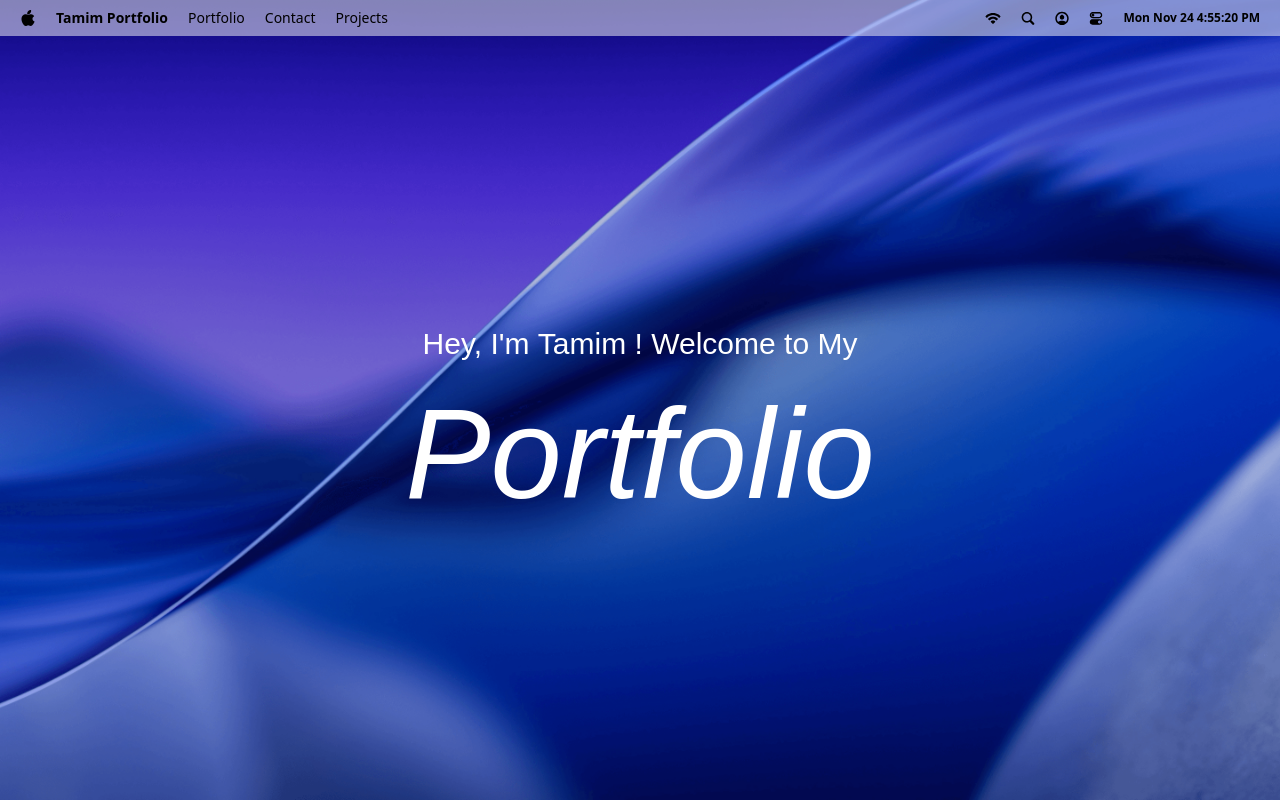
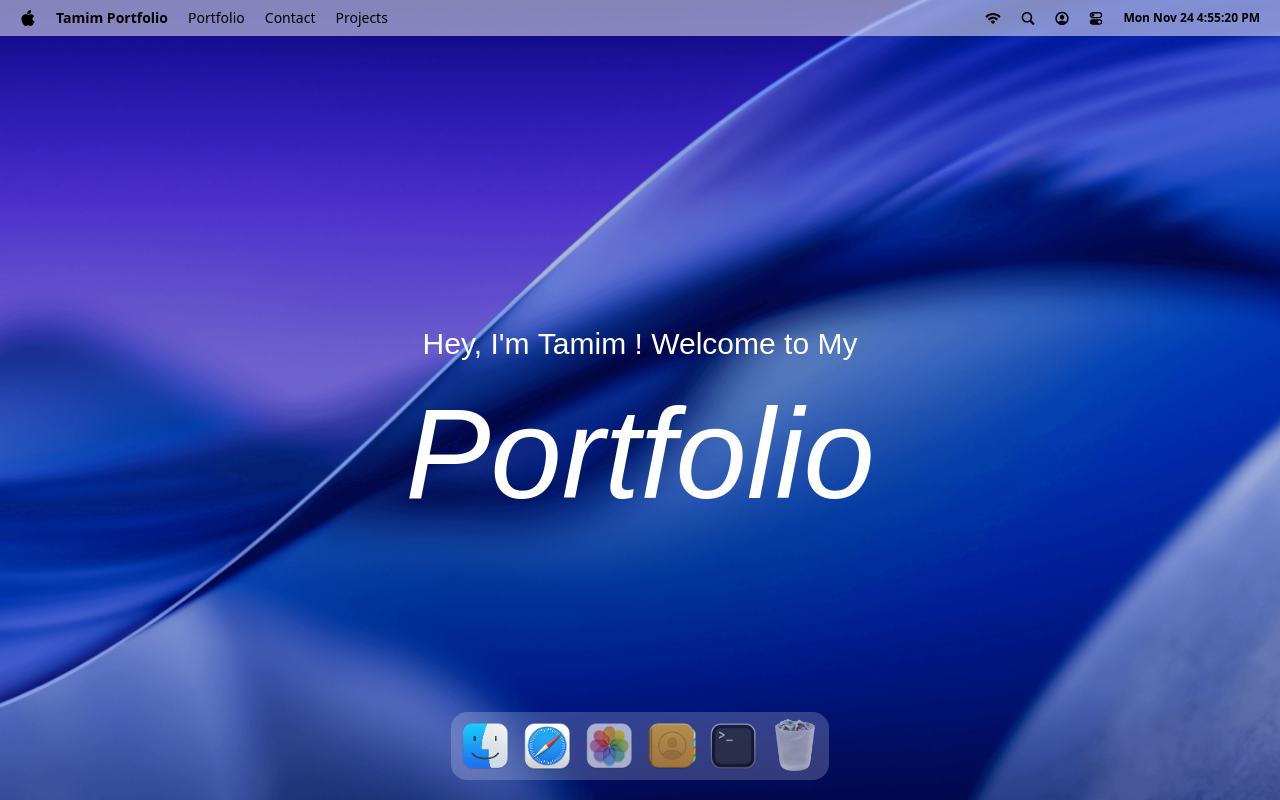
Before and after one commit to tamim-devs/MacOs_Portfolio, a React (Vite) app: page / in a window 1280 px wide. Built offline with nearby package versions, Linux system fonts and the light colour scheme; a web font is replaced by a local one.

Commit message:
Implement docs presentation

```diff
--- a/package.json
+++ b/package.json
@@ -17,6 +17,7 @@
     "lucide-react": "^0.554.0",
     "react": "^19.2.0",
     "react-dom": "^19.2.0",
+    "react-tooltip": "^5.30.0",
     "tailwindcss": "^4.1.17"
   },
   "devDependencies": {
--- a/src/App.jsx
+++ b/src/App.jsx
@@ -1,11 +1,11 @@
-import { Navbar,Welcome } from "#components"
+import { Dock, Navbar,Welcome } from "#components"
 
 const App = () => {
   return (
     <main>
      <Navbar/>
      <Welcome/>
-
+     <Dock/>
     </main>
   )
 }
--- /dev/null
+++ b/src/components/Dock.jsx
@@ -0,0 +1,88 @@
+import { dockApps } from "#constants";
+import { useGSAP } from "@gsap/react";
+import gsap from "gsap";
+import React, { use, useRef } from "react";
+import { Tooltip } from "react-tooltip";
+
+const Dock = () => {
+  const dockRef = useRef(null);
+
+  useGSAP(()=>{
+    const dock = dockRef.current;
+    if (!dock) return;
+
+    const icons = dock.querySelectorAll('.dock-icon');
+
+    const animateIcons = (mouseX) =>{
+        const { left } = dock.getBoundingClientRect();
+
+        icons.forEach((icon)=>{
+            const {left:iconLeft, width} = icon.getBoundingClientRect()
+            const center = iconLeft - left + width /2;
+            const distance = Math.abs(mouseX - center);
+            const intensity = Math.exp(-(distance ** 2.5)/ 200);
+
+            gsap.to(icon, {
+                duration:0.2,
+                ease:"power1.Out",
+                scale: 1 + 0.5 * intensity,
+                y: -15 * intensity,
+            })
+        })
+    };
+    const handleMouseMove = (e) =>{
+        const{left} = dock.getBoundingClientRect();
+        animateIcons(e.clientX - left);
+    };
+
+    const resetIcons = () => icons.forEach((icon) => gsap.to(icon,{
+        scale:1,
+        y:0,
+        duration:0.3,
+        ease:"power1.Out",
+    }))
+
+    dock.addEventListener("mousemove", handleMouseMove);
+    dock.addEventListener("mouseleave", resetIcons);
+
+    return () => {
+        dock.removeEventListener("mousemove", handleMouseMove);
+        dock.removeEventListener("mouseleave", resetIcons);
+    }
+  },[])
+
+  const toogleApp = (app) => {
+    //TODO: Implement app toggling logic
+  };
+  return (
+    <section id="dock">
+      <div ref={dockRef} className="dock-container">
+        {dockApps.map(({ id, name, icon, canOpen }) => (
+          <div key={id} className="relative flex justify-center">
+            <button
+              type="button"
+              className="dock-icon"
+              aria-label={name}
+              data-tooltip-id="dock-tooltip"
+              data-tooltip-content={name}
+              data-tooltip-delay-show={150}
+              disabled={!canOpen}
+              onClick={() => toogleApp}
+            >
+                <img src={`/images/${icon}`}
+                 alt={name}
+                 loading="lazy"
+                 className={canOpen ? '' : 'opacity-60'}
+                 />
+            </button>
+          </div>
+        ))}
+
+
+        <Tooltip id="dock-tooltip" place="top" className="tooltip"/>
+      </div>
+    </section>
+  );
+};
+
+export default Dock;
--- a/src/components/index.js
+++ b/src/components/index.js
@@ -1,4 +1,5 @@
 import Navbar from '#components/Navbar'
 import Welcome from '#components/Welcome'
+import Dock from '#components/Dock'
 
-export { Navbar , Welcome}
+export { Navbar , Welcome, Dock}
--- a/src/constants/index.js
+++ b/src/constants/index.js
@@ -24,4 +24,43 @@ const navLinks = [
       subtitle: { min: 100, max:400, default: 100 },
       title: { min: 400, max: 900, default: 400 },
     }
-  export { navLinks , navIcons, FONT_WEIGHT };
+
+  const dockApps = [
+    {
+      id: "finder",
+      name: "Portfolio",
+      icon: "../../public/images/finder.png",
+      canOpen: true
+    },
+    {
+      id: "safari",
+      name: "Articles",
+      icon: "../../public/images/safari.png",
+      canOpen: true
+    },
+    {
+      id: "photos",
+      name: "Gallery",
+      icon: "../../public/images/photos.png",
+      canOpen: false
+    },
+    {
+      id: "contact",
+      name: "Contact",
+      icon: "../../public/images/contact.png",
+      canOpen: true
+    },
+    {
+      id: 'terminal',
+      name: "Skills",
+      icon: "../../public/images/terminal.png",
+      canOpen: false
+    },
+    {
+      id: 'trash',
+      name: "Archive",
+      icon: "../../public/images/trash.png",
+      canOpen: false
+    }
+  ]
+  export { navLinks , navIcons, FONT_WEIGHT, dockApps };
--- a/src/index.css
+++ b/src/index.css
@@ -70,4 +70,26 @@ body {
     .small-device{
         @apply sm:hidden
     }
+
+    #dock {
+        @apply absolute bottom-5 left-1/2 -translate-x-1/2 z-50 select-none hidden sm:block;
+
+        .dock-container {
+            @apply bg-white/20 backdrop-blur-md justify-between rounded-2xl p-1.5
+            flex items-end gap-1.5;
+
+        }
+
+        .tooltip {
+            @apply !p-1 !p-3 !w-fit !text-center !text-xs !rounded-md !bg-blue-200 !text-blue-900 !shadow-2xl;
+        }
+
+        .dock-icon {
+            @apply size-14 3xl:size-20 cursor-pointer;
+
+            img {
+                @apply object-cover object-center;
+            }
+        }
+    }
 }
```
Also changed, not shown: 1 other file (tests, documents, lock files or other folders).
